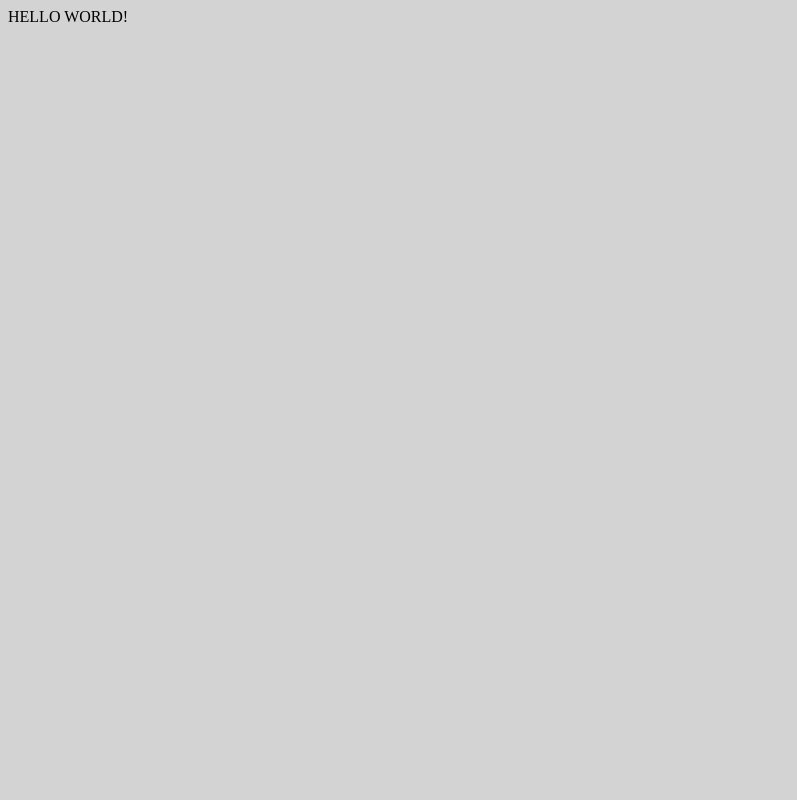
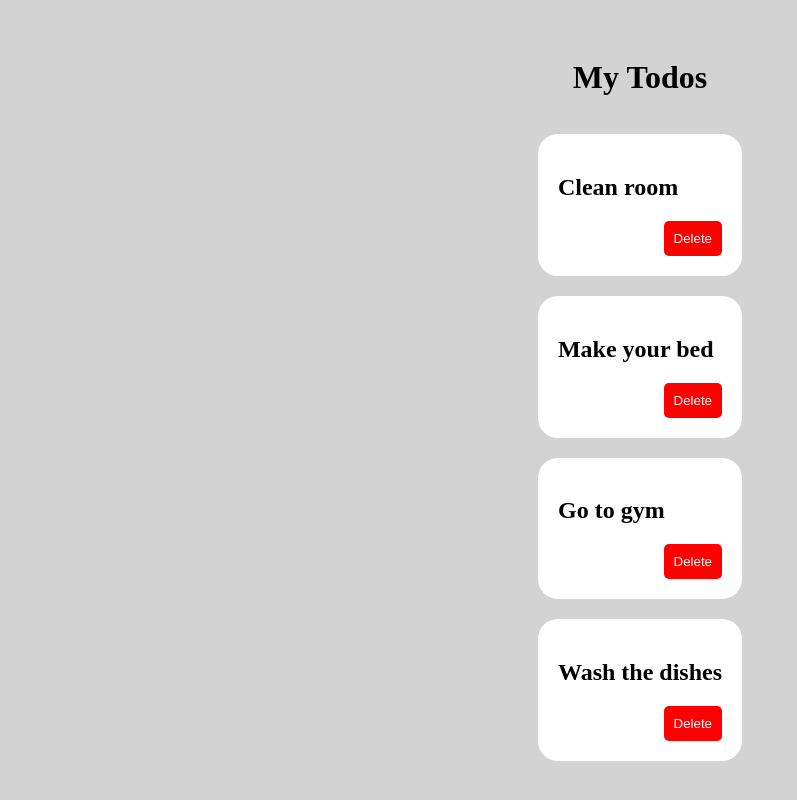
Before and after one commit to furkanksl/todo-app-w-reactjs, a React (Create React App) app: page / in a window 1280 px wide. Shown: the top 800 px of the page, without its empty margins (0-797 px from the left). Built offline with nearby package versions, Linux system fonts and the light colour scheme.

Commit message:
Update todos with static data

```diff
--- a/src/App.js
+++ b/src/App.js
@@ -1,7 +1,35 @@
+import Todo from "./components/Todo";
+
+var todos = [
+  {
+    id: 1,
+    text: "Clean room",
+  },
+  {
+    id: 2,
+    text: "Make your bed",
+  },
+  {
+    id: 3,
+    text: "Go to gym",
+  },
+  {
+    id: 4,
+    text: "Wash the dishes",
+  },
+];
+
+const todoItems = todos.map((todo) => (
+  <li key={todo.id}>
+    <Todo text={todo.text} id={todo.id} />
+  </li>
+));
+
 function App() {
   return (
-    <div >
-      HELLO WORLD!
+    <div className="container">
+      <h1> My Todos </h1>
+      <ul>{todoItems}</ul>
     </div>
   );
 }
```
